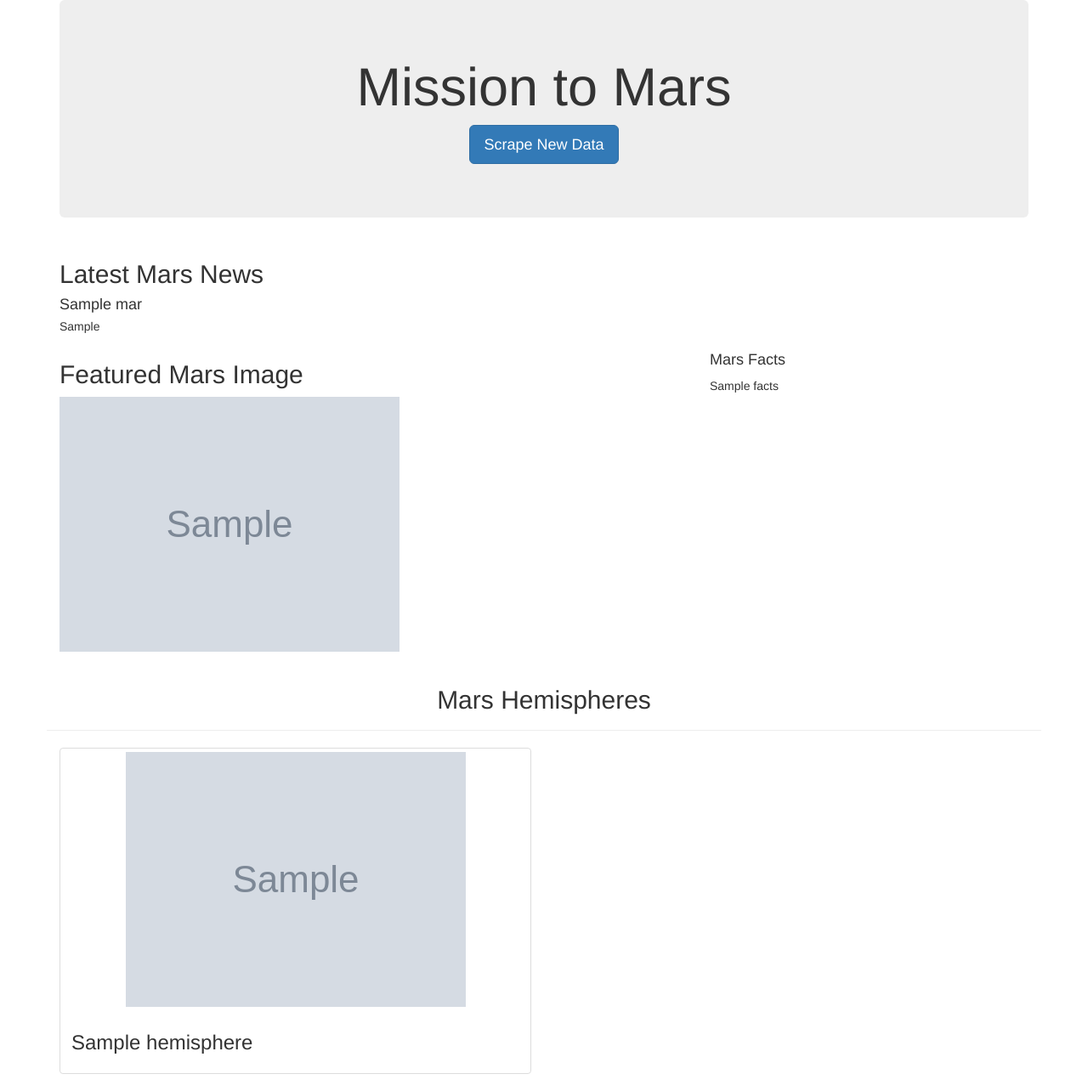
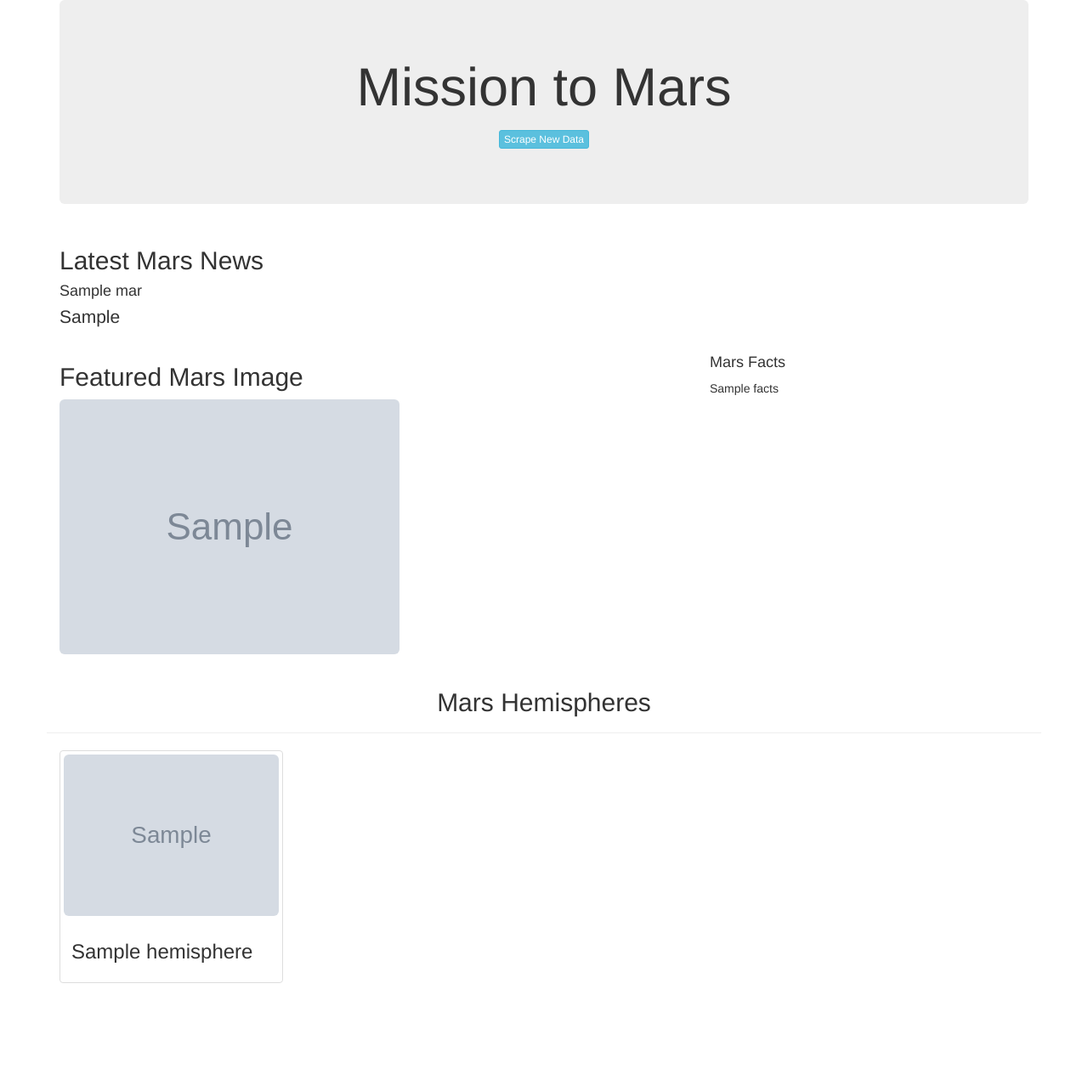
Before and after one commit to tpankratz1/Mission_to_Mars, a Flask app: page / in a window 1280 px wide. Shown: the whole page at 85% size. After the commit the page ends 1157 px from the top, so only its background shows below. Run offline with Flask 2, Linux system fonts and the light colour scheme; grey boxes marked "Sample" are stand-in pictures; a database or web service that is not in the repository returns one stand-in record (values such as "Sample title"); some libraries are stand-ins or nearby versions.

Commit message:
updated index.html file

```diff
--- a/templates/index.html
+++ b/templates/index.html
@@ -16,7 +16,7 @@
       <div class="jumbotron text-center">
         <h1>Mission to Mars</h1>
         <!-- Add a button to activate scraping script -->
-        <p><a class="btn btn-primary btn-lg" href="/scrape" role="button">Scrape New Data</a></p>
+        <p><a class="btn btn-info btn-xs" href="/scrape" role="button">Scrape New Data</a></p>
       </div>
 
       <!-- Add section for Mars News -->
@@ -26,7 +26,7 @@
             <div class="media-body">
               <h2>Latest Mars News</h2>
               <h4 class="media-heading">{{ mars.news_title }}</h4>
-              <p>{{ mars.news_paragraph }}</p>
+              <p class="lead">{{ mars.news_paragraph }}</p>
             </div>
           </div>
         </div>
@@ -40,7 +40,7 @@
           <!-- if images is False/None/non-existent, then default to error message -->
           <img
             src="{{mars.featured_image | default('static/images/error.png', true) }}"
-            class="img-responsive"
+            class="img-responsive img-rounded"
             alt="Responsive image"
           />
         </div>
@@ -61,9 +61,9 @@
         </div>
 
         {% for hemisphere in mars.hemispheres %}
-        <div class="col-md-6">
+        <div class="col-md-3">
           <div class="thumbnail">
-            <img src="{{hemisphere.img_url | default('static/images/error.png', true)}}" alt="...">
+            <img src="{{hemisphere.img_url | default('static/images/error.png', true)}}" alt="..." class="img-rounded img-responsive">
             <div class="caption">
               <h3>{{hemisphere.title}}</h3>
             </div>
```
Also changed, not shown: 1 other file.
